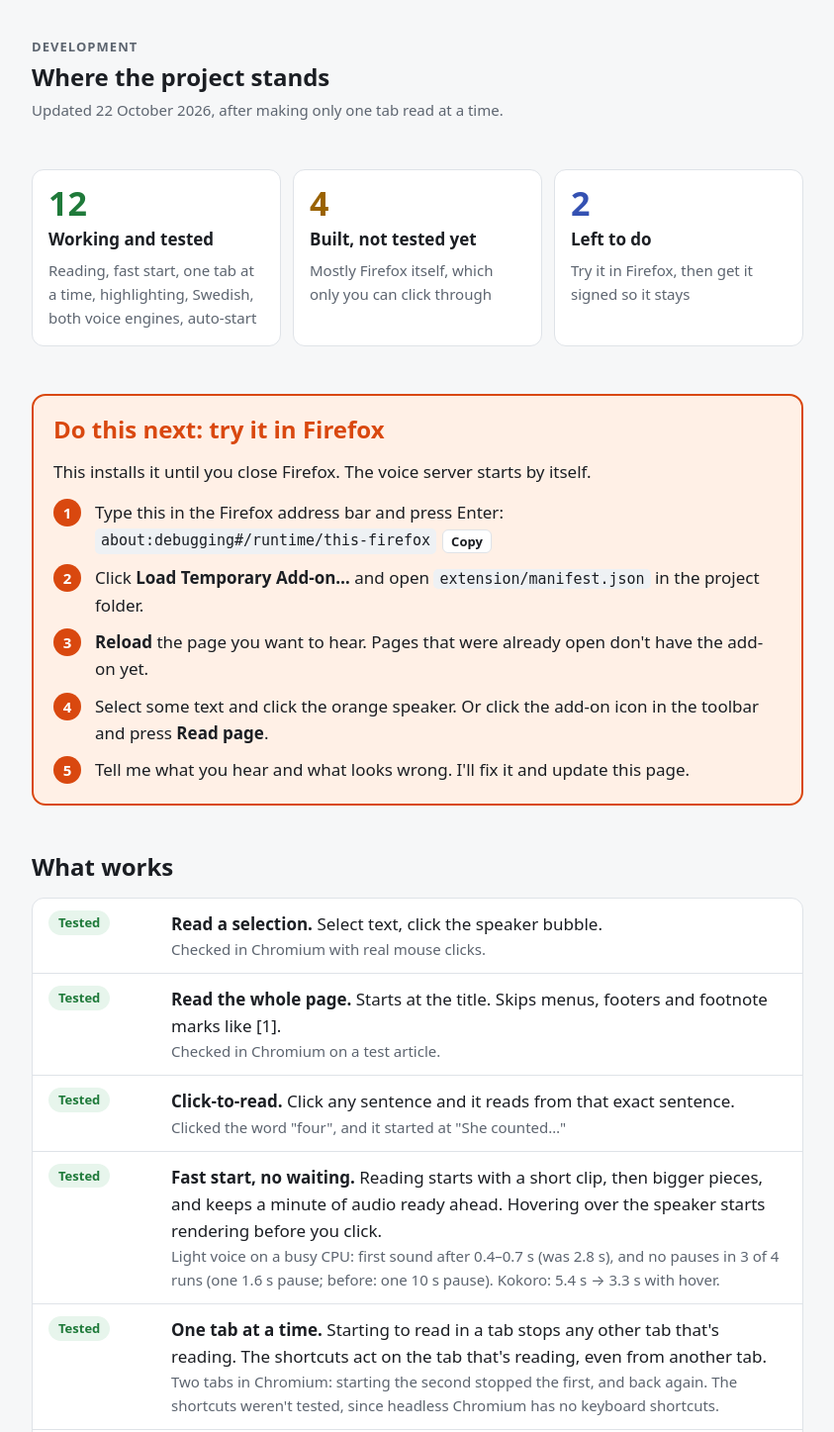
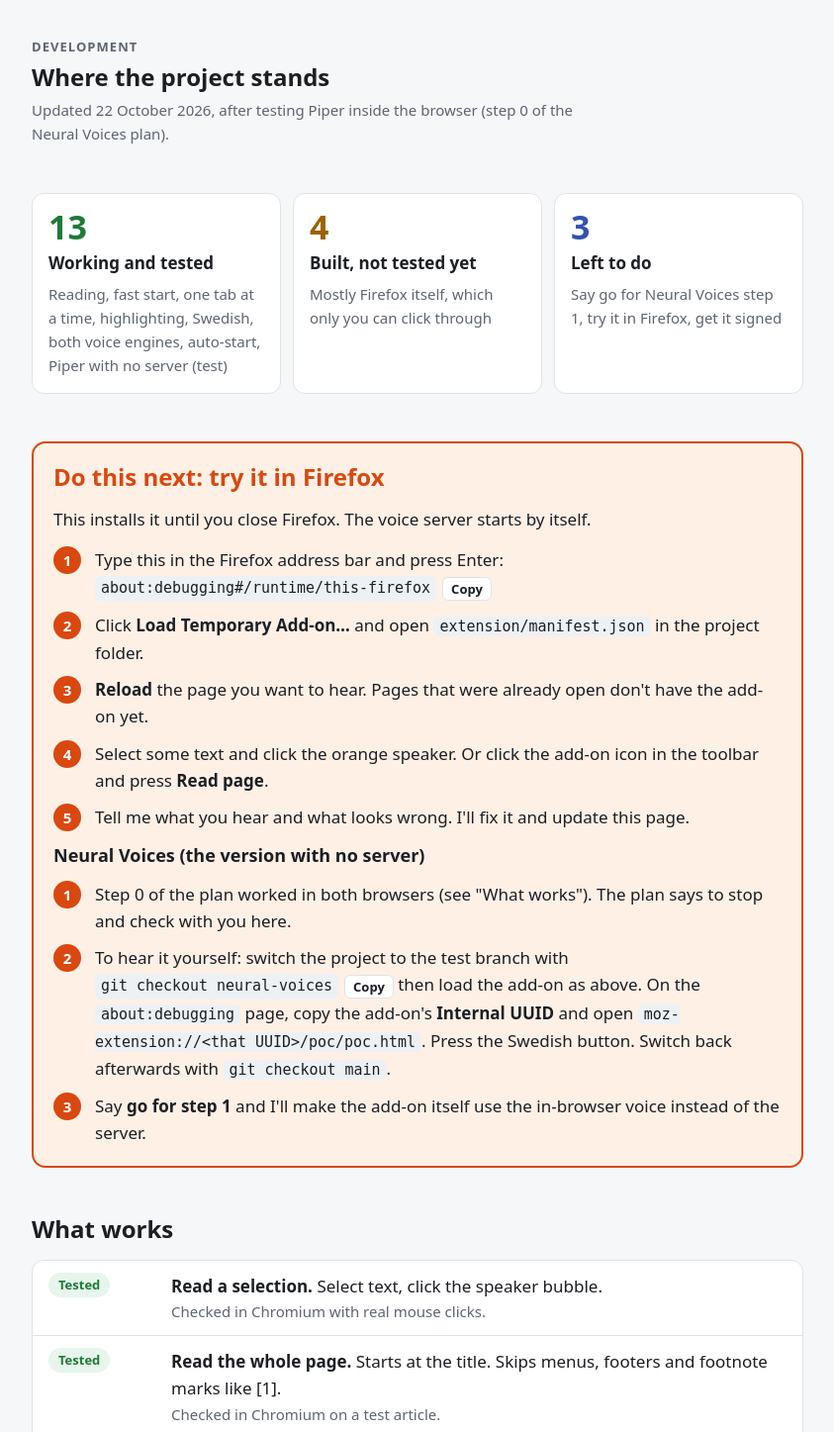
Before and after one commit to JCA374/read-aloud, a browser extension: page docs/index.html in a window 1280 px wide. Shown: the part 3070-4517 px from the top of the page at 99% size, without its empty margins (218-1061 px from the left). Drawn offline with Linux system fonts and the light colour scheme; a web font is replaced by a local one.

Commit message:
Page: step 0 results for Neural Voices
Co-Authored-By: Claude Opus 5.5 <noreply@anthropic.com>

```diff
--- a/docs/index.html
+++ b/docs/index.html
@@ -307,13 +307,13 @@ cd read-aloud</pre><button class="cp" data-copy="c1" type="button">Copy</button>
   <section class="devhead" aria-labelledby="dev-h">
     <span class="eyebrow">Development</span>
     <h2 id="dev-h">Where the project stands</h2>
-    <p class="meta">Updated 22 October 2026, after making only one tab read at a time.</p>
+    <p class="meta">Updated 22 October 2026, after testing Piper inside the browser (step 0 of the Neural Voices plan).</p>
   </section>
   <section aria-label="At a glance">
     <div class="glance">
-      <div class="tile ok"><span class="n">12</span><span class="l">Working and tested</span><span class="d">Reading, fast start, one tab at a time, highlighting, Swedish, both voice engines, auto-start</span></div>
+      <div class="tile ok"><span class="n">13</span><span class="l">Working and tested</span><span class="d">Reading, fast start, one tab at a time, highlighting, Swedish, both voice engines, auto-start, Piper with no server (test)</span></div>
       <div class="tile warn"><span class="n">4</span><span class="l">Built, not tested yet</span><span class="d">Mostly Firefox itself, which only you can click through</span></div>
-      <div class="tile todo"><span class="n">2</span><span class="l">Left to do</span><span class="d">Try it in Firefox, then get it signed so it stays</span></div>
+      <div class="tile todo"><span class="n">3</span><span class="l">Left to do</span><span class="d">Say go for Neural Voices step 1, try it in Firefox, get it signed</span></div>
     </div>
   </section>
 
@@ -328,6 +328,15 @@ cd read-aloud</pre><button class="cp" data-copy="c1" type="button">Copy</button>
       <li><span>Select some text and click the orange speaker. Or click the add-on icon in the toolbar and press <b>Read page</b>.</span></li>
       <li><span>Tell me what you hear and what looks wrong. I'll fix it and update this page.</span></li>
     </ol>
+    <h3>Neural Voices (the version with no server)</h3>
+    <ol class="steps">
+      <li><span>Step 0 of the plan worked in both browsers (see "What works"). The plan says to stop and check with you here.</span></li>
+      <li><span>To hear it yourself: switch the project to the test branch with
+        <span class="copy"><code id="u2">git checkout neural-voices</code><button class="cp" data-copy="u2" type="button">Copy</button></span>
+        then load the add-on as above. On the <code>about:debugging</code> page, copy the add-on's <b>Internal UUID</b> and open
+        <code>moz-extension://&lt;that UUID&gt;/poc/poc.html</code>. Press the Swedish button. Switch back afterwards with <code>git checkout main</code>.</span></li>
+      <li><span>Say <b>go for step 1</b> and I'll make the add-on itself use the in-browser voice instead of the server.</span></li>
+    </ol>
   </section>
 
   <section aria-labelledby="works-h">
@@ -338,6 +347,7 @@ cd read-aloud</pre><button class="cp" data-copy="c1" type="button">Copy</button>
       <li><span class="chip ok">Tested</span><span class="item"><b>Click-to-read.</b> Click any sentence and it reads from that exact sentence.<span class="how">Clicked the word "four", and it started at "She counted…"</span></span></li>
       <li><span class="chip ok">Tested</span><span class="item"><b>Fast start, no waiting.</b> Reading starts with a short clip, then bigger pieces, and keeps a minute of audio ready ahead. Hovering over the speaker starts rendering before you click.<span class="how">Light voice on a busy CPU: first sound after 0.4–0.7 s (was 2.8 s), and no pauses in 3 of 4 runs (one 1.6 s pause; before: one 10 s pause). Kokoro: 5.4 s → 3.3 s with hover.</span></span></li>
       <li><span class="chip ok">Tested</span><span class="item"><b>One tab at a time.</b> Starting to read in a tab stops any other tab that's reading. The shortcuts act on the tab that's reading, even from another tab.<span class="how">Two tabs in Chromium: starting the second stopped the first, and back again. The shortcuts weren't tested, since headless Chromium has no keyboard shortcuts.</span></span></li>
+      <li><span class="chip ok">Tested</span><span class="item"><b>Piper with no server (Neural Voices, step 0).</b> A test page inside the add-on runs Piper as WebAssembly in the browser and speaks Swedish ("Hej, hur mår du idag?") and English. All engine code ships in the add-on; only the voice (63 MB) downloads once.<span class="how">Automated runs in Firefox 158 and Chromium: no errors, no permission prompt. Voice already saved: first sound after 1.6–2.1 s for a long sentence; renders 3× faster than it speaks (one CPU core). First use: 7–10 s, mostly the download. The whole test browser used about 460 MB with two voices loaded. Not tested on a slow laptop yet.</span></span></li>
       <li><span class="chip ok">Tested</span><span class="item"><b>Highlighting.</b> The sentence is shaded yellow and the spoken word is orange.<span class="how">Watched the word highlight move with the audio.</span></span></li>
       <li><span class="chip ok">Tested</span><span class="item"><b>Pause, resume, skip, stop.</b><span class="how">While paused, the audio and the highlight both stay put.</span></span></li>
       <li><span class="chip ok">Tested</span><span class="item"><b>Light voices (Piper).</b> 0.4 seconds to make 3 seconds of speech, even with the CPU busy. UK: Cori, Alba, Northern English.<span class="how">Tested against the server directly.</span></span></li>
@@ -387,6 +397,7 @@ cd read-aloud</pre><button class="cp" data-copy="c1" type="button">Copy</button>
         <thead><tr><th>Engine</th><th>Memory</th><th>Time for 3 s of speech*</th><th>First start</th><th>Sound</th></tr></thead>
         <tbody>
           <tr class="best"><td>Piper (default)</td><td class="num">~230 MB</td><td class="num">0.4 s</td><td class="num">~1 s</td><td>Clear, a bit flat. 3 UK and 3 Swedish voices.</td></tr>
+          <tr><td>Piper in the browser (test)</td><td class="num">~460 MB*</td><td class="num">1.0 s</td><td class="num">~2.5 s</td><td>The same Piper voices with no server. Uses one CPU core so far. *Whole browser.</td></tr>
           <tr><td>Kokoro</td><td class="num">~1.2 GB</td><td class="num">~15 s</td><td class="num">~40 s</td><td>Most natural. Heart (US) and 5 UK voices. English only. Exact word timing. Pauses when the CPU is busy, because it then renders slower than it speaks.</td></tr>
         </tbody>
       </table>
@@ -409,6 +420,7 @@ cd read-aloud</pre><button class="cp" data-copy="c1" type="button">Copy</button>
       <div class="slip"><span class="what">A false "installer stopped" alarm.</span><span class="cost">The progress check looked for the wrong process name. It confirmed the install was still running and fixed the check.</span></div>
       <div class="slip"><span class="what">A test said nothing was read.</span><span class="cost">The test started before the browser was ready. A rerun showed the add-on worked. It cost one extra test run.</span></div>
       <div class="slip"><span class="what">A speed test measured nothing for Kokoro.</span><span class="cost">The test started before Kokoro had loaded (65 s on a busy CPU). It found that out, reran, and got real numbers. It cost about 5 minutes.</span></div>
+      <div class="slip"><span class="what">The same self-stopping test command, a third time.</span><span class="cost">In the Neural Voices test, the cleanup step matched its own command again, even though the project notes warn about it. Nothing else was stopped, and the rerun took a minute.</span></div>
       <div class="slip"><span class="what">Too much text in the terminal.</span><span class="cost">You said the replies were hard to read. That's why this page exists, and future updates will come here.</span></div>
     </div>
     <div class="verdict">
```
Also changed, not shown: docs/page.html (+15 -3 lines), 1 other file.
